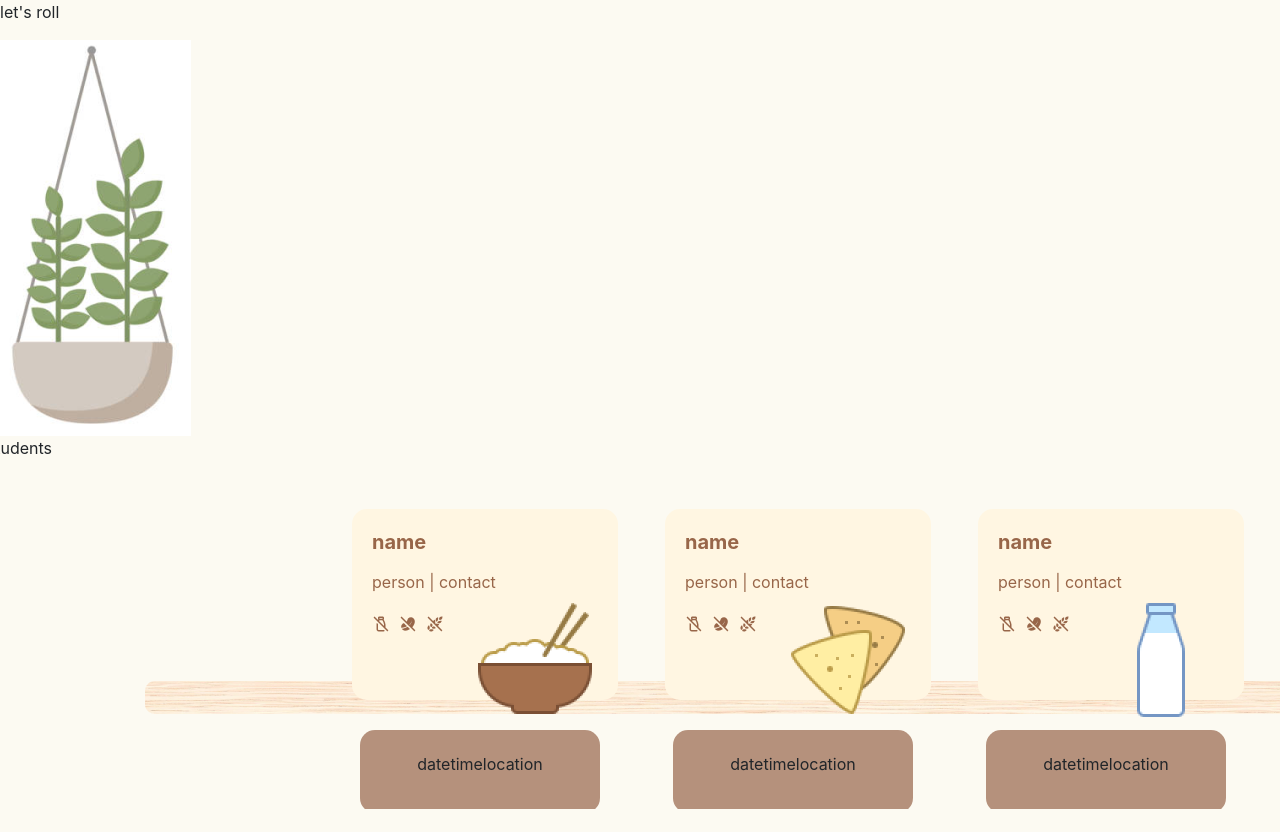
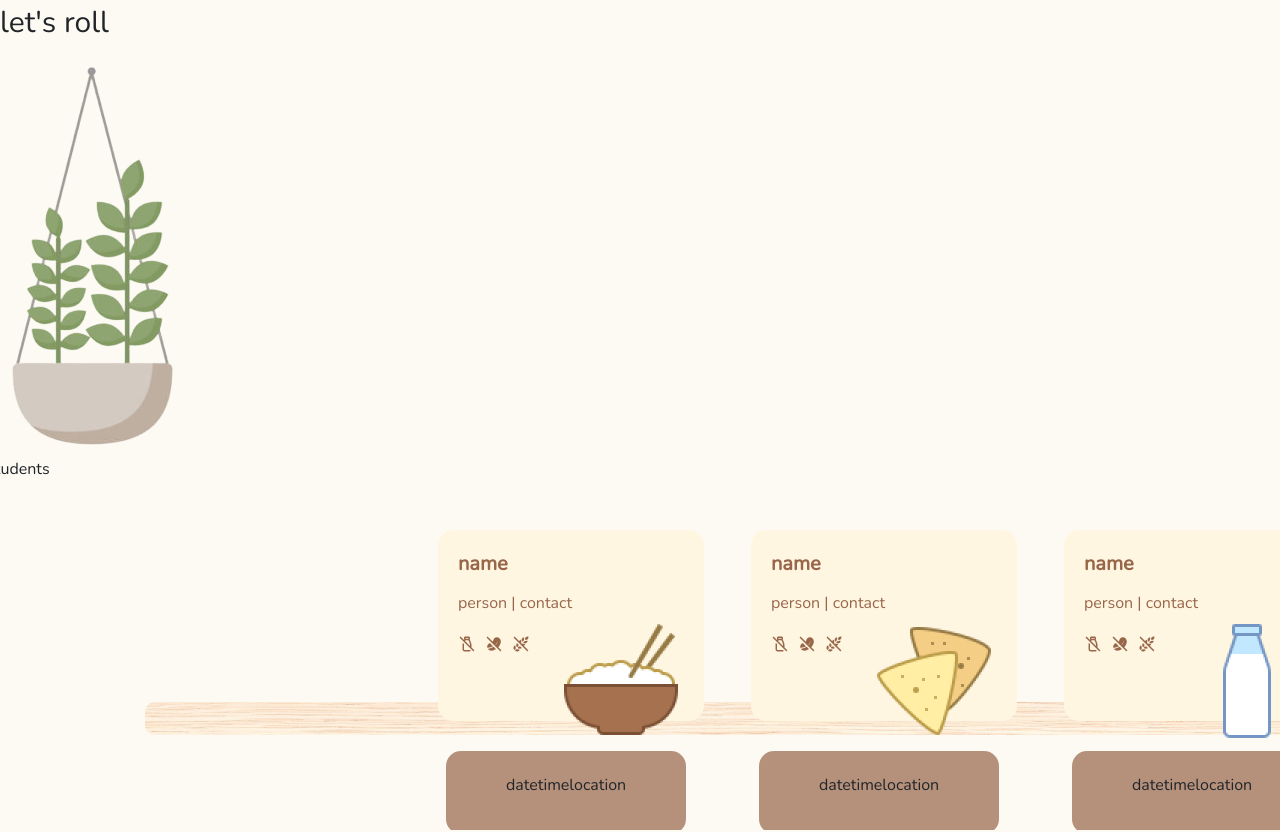
Before and after one commit to cathli66/college-food-insecurity, a React (Create React App) app: page /add in a window 1280 px wide. Shown: the top 832 px of the page. Built offline with nearby package versions, Linux system fonts and the light colour scheme.

Commit message:
Change font + remove bg for pics

```diff
--- a/src/App.css
+++ b/src/App.css
@@ -1,6 +1,16 @@
+@import url('https://fonts.googleapis.com/css2?family=Nunito&display=swap');
+
+*{
+  font-family: 'Nunito', sans-serif;
+}
+
 .container h2 {
   text-align: center;
   margin: 25px auto;
+}
+
+.title {
+  font-size: 30px;
 }
 
 .list {
@@ -22,3 +32,7 @@
 body {
   background-color: #FCFAF2;
 }
+
+.App {
+
+}
--- a/src/components/Tile.tsx
+++ b/src/components/Tile.tsx
@@ -15,6 +15,9 @@ import veg from '../media/veg.png';
 import nut from '../media/nut.png';
 import gluten from '../media/gluten.png';
 import vegan from '../media/vegan.png';
+
+// import dogs
+import dog1 from '../media/dog1.png';
 
 const Tile = (
     {name, location, date, time, restrict, person, contact, category} :
@@ -72,6 +75,7 @@ const Tile = (
                 <p className='time'>{time}</p>
                 <p className='location'>{location}</p>
             </div>
+            {/* <img src={dog1} alt='dog1' className='dog1'/> */}
         </>
     )
 }
--- a/src/styles/Shelf.scss
+++ b/src/styles/Shelf.scss
@@ -15,7 +15,7 @@
 .tiles {
     width: 1000px;
     // background-color: blue;
-    margin-left: 320px;
+    margin-left: 406px;
     justify-content: left;
     overflow: scroll;
     display: flex;
```
Also changed, not shown: src/styles/Tile.scss (+7 -0 lines), src/media/dog1.png (added), src/media/plant.png.
